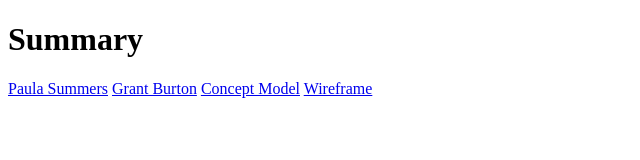
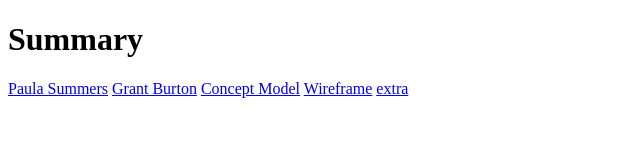
Before and after one commit to https-github-com-Estenbargas/book-finder-capstone, a plain HTML site: page documentation/index.html in a window 1280 px wide. Shown: the full height of the page, 0-640 px from the left. Drawn offline with Linux system fonts and the light colour scheme.

Commit message:
added redirect to extra documentaion

```diff
--- a/documentation/index.html
+++ b/documentation/index.html
@@ -10,5 +10,6 @@
 <a href="grant-burton.html">Grant Burton</a>
 <a href="concept-model.html">Concept Model</a>
 <a href="wireframes/wireframe.html">Wireframe</a>
+<a href="extra-documenation.html">extra</a>
 </body>
 </html>
```
